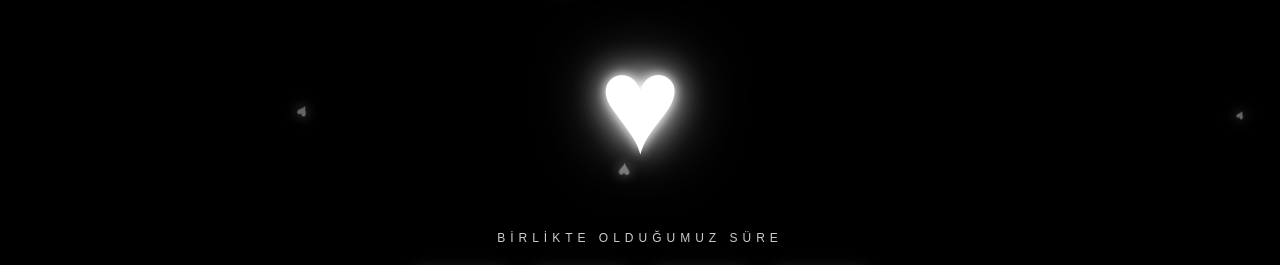
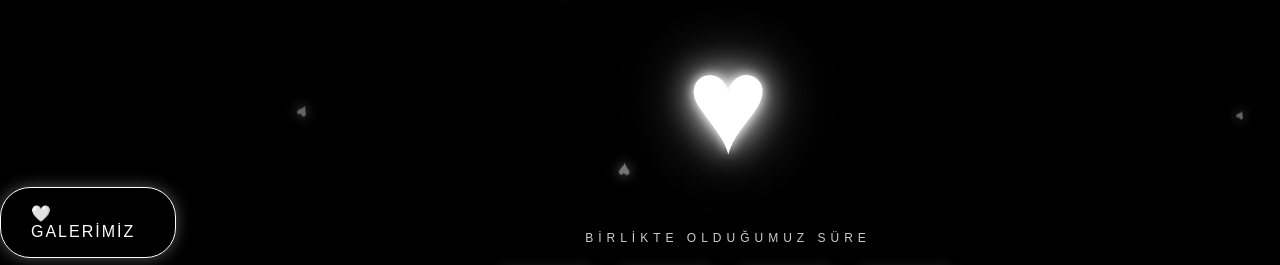
Before and after one commit to alikral2618/Rigel-Register, a plain HTML site: page index.html in a window 1280 px wide. Shown: the part 198-463 px from the top of the page. Drawn offline with Linux system fonts and the light colour scheme.

Commit message:
Update index.html

```diff
--- a/index.html
+++ b/index.html
@@ -11,7 +11,9 @@
 
     <div class="stars"></div>
     <div id="hearts"></div>
-
+    <a href="galeri.html" class="gallery-button">
+    🤍 GALERİMİZ
+    </a>
     <main class="container">
         <p class="small-text">BİZİM HİKAYEMİZ</p>
 
```
